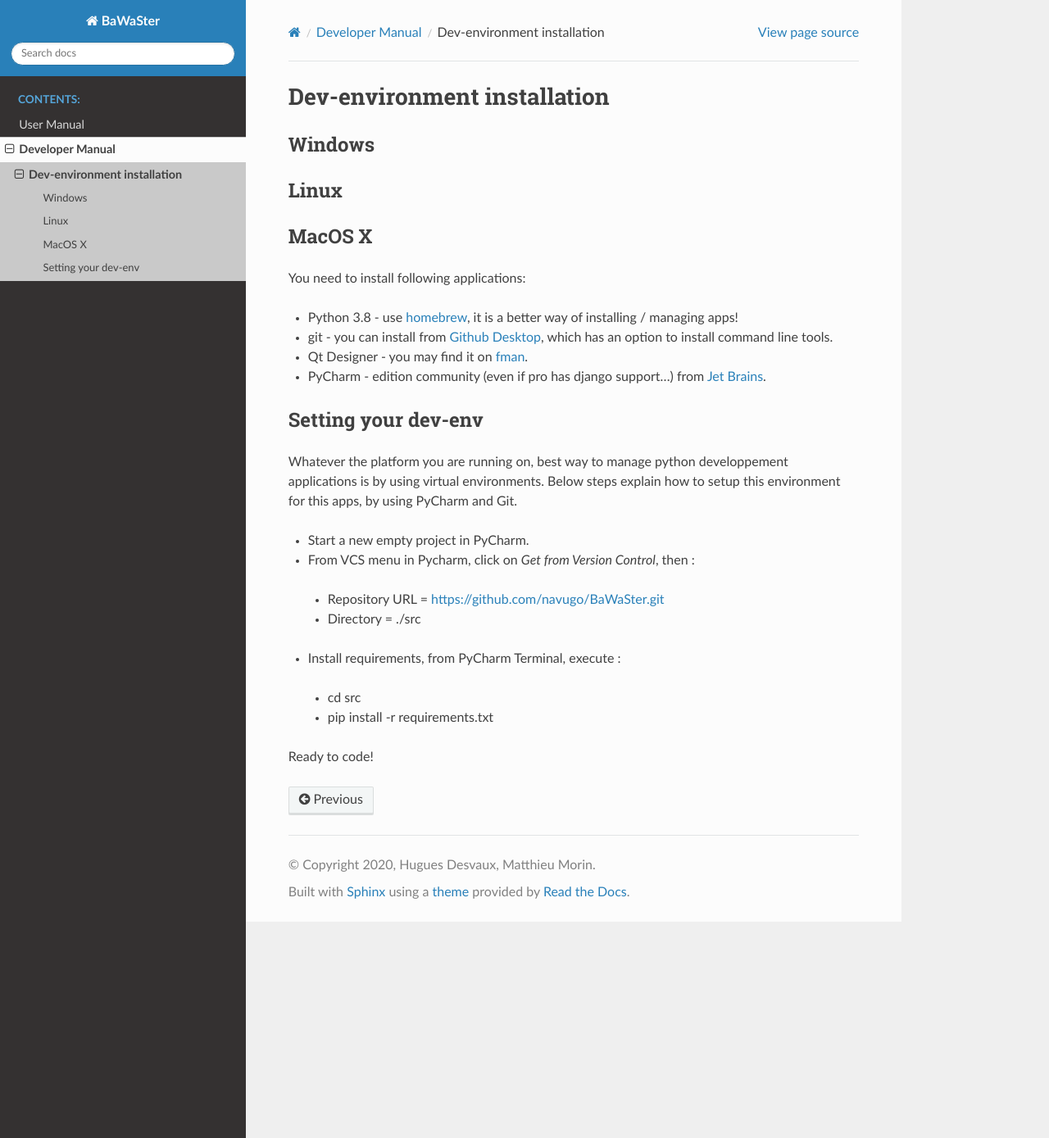
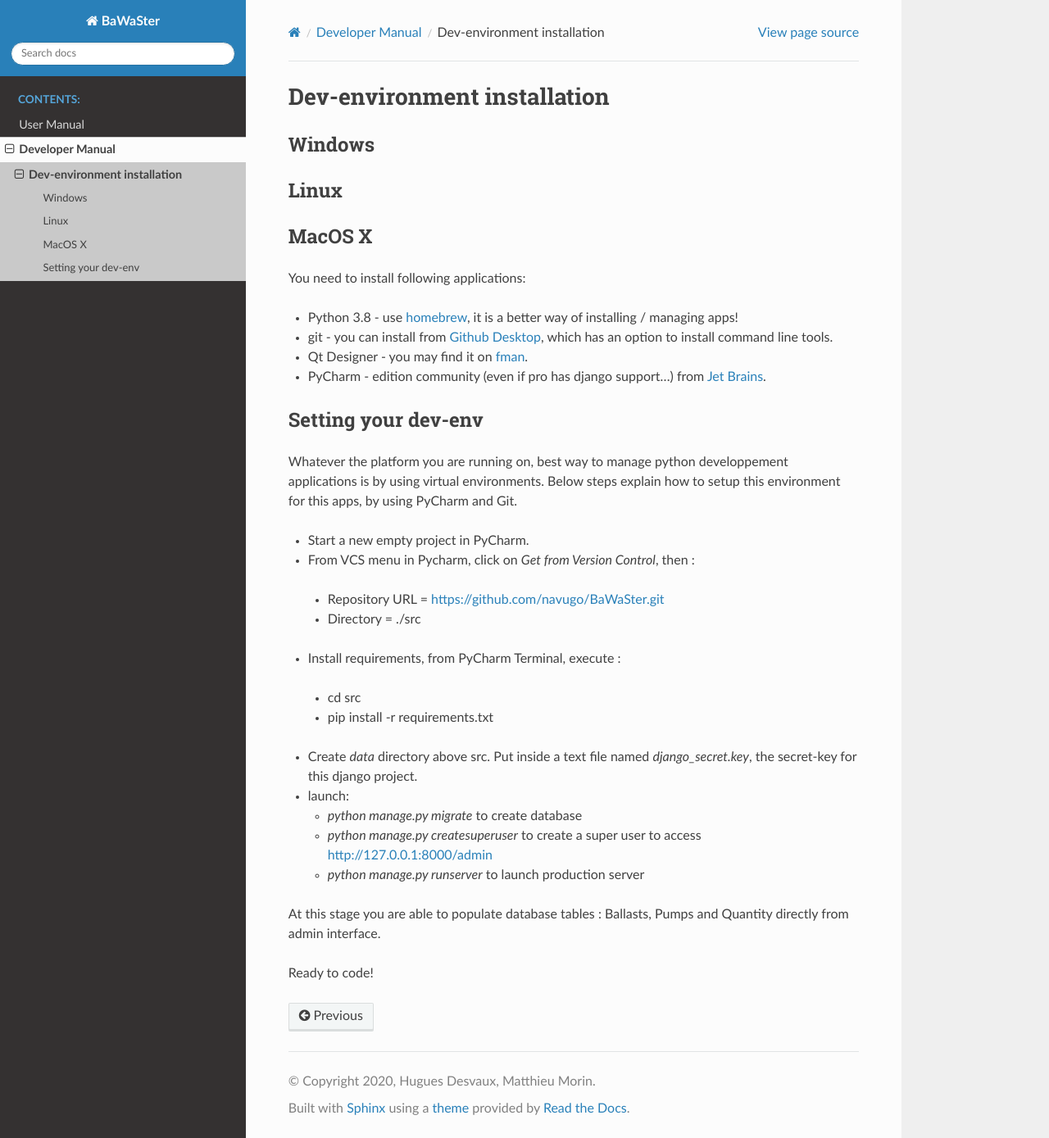
Before and after one commit to navugo/BaWaSter, a Sphinx documentation site: the page built from docs/dev/install.rst, in a window 1280 px wide and 1389 px high. Shown: the whole window at 82% size. Built offline with Sphinx 7.4.7 and the Read the Docs theme 2.0.0, drawn with Linux system fonts in a browser that asks for light colours.

Commit message:
Documentation for populating database tables.

```diff
--- a/docs/dev/install.rst
+++ b/docs/dev/install.rst
@@ -35,4 +35,13 @@ PyCharm and Git.
  * cd src
  * pip install -r requirements.txt
 
+* Create `data` directory above src. Put inside a text file named `django_secret.key`, the secret-key for this django project.
+* launch:
+
+  * `python manage.py migrate` to create database
+  * `python manage.py createsuperuser` to create a super user to access http://127.0.0.1:8000/admin
+  * `python manage.py runserver` to launch production server
+
+At this stage you are able to populate database tables : Ballasts, Pumps and Quantity directly from admin interface.
+
 Ready to code!
```
